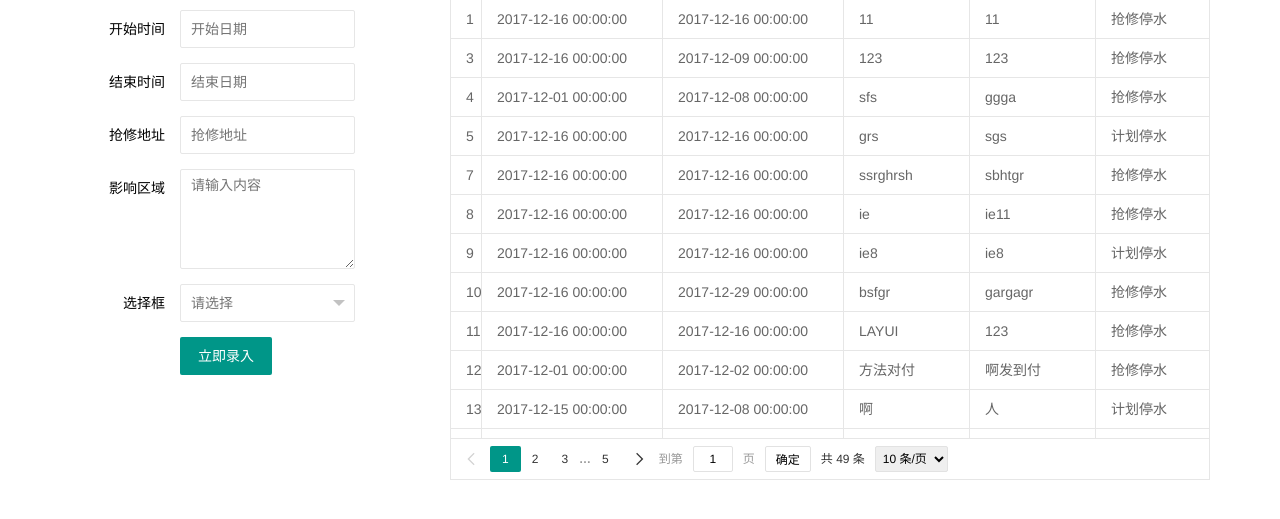
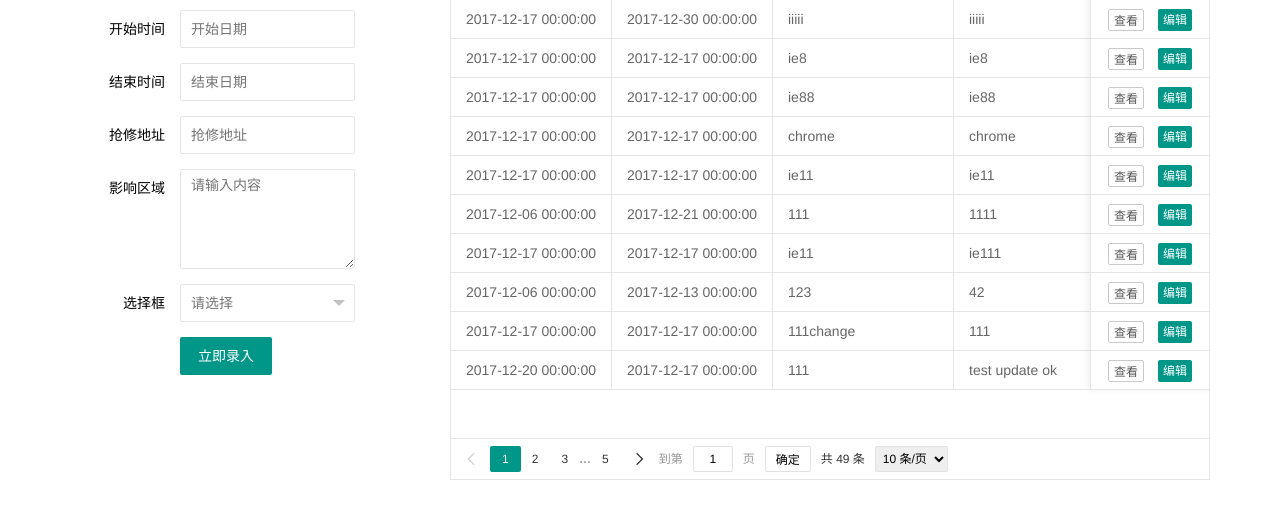
Before and after one commit to worry45678/TingShuiXinXi, a Flask app: page /add in a window 1280 px wide. Shown: the part 131-650 px from the top of the page. Run offline with Flask 2, Linux system fonts and the light colour scheme; a user stored in the database is signed in; data comes from the database, SQL or seed files in the repository; both versions use the stored data as it was after the commit; some libraries are stand-ins or nearby versions.

Commit message:
编辑功能完成

```diff
--- a/app/main/views.py
+++ b/app/main/views.py
@@ -18,23 +18,39 @@ def index():
 @login_required
 def addData():
     form = InputData()
+    typelist = tblType.query.all()
     try:
         ed = datetime.strptime(form.enddate.data,'%Y-%m-%d %H:%M:%S')
     except:
         ed = None
     if request.method == 'POST':
-        inputdata=tblData(startdate=form.startdate.data,
-        enddate=ed,
-        address=form.address.data,
-        area=form.area.data,
-        type_id=form.type_id.data,
-        user_id=current_user.id)
+        print(request.form.get('id'))
+        if request.form.get('id'):
+            print('update')
+            inputdata = tblData.query.get(request.form.get('id'))
+            inputdata.startdate=form.startdate.data
+            inputdata.enddate = ed
+            inputdata.address = form.address.data
+            inputdata.area = form.area.data
+            inputdata.type_id = form.type_id.data
+            inputdata.user_id = current_user.id
+        else:
+            print('add')
+            inputdata=tblData(startdate=form.startdate.data,
+            enddate=ed,
+            address=form.address.data,
+            area=form.area.data,
+            type_id=form.type_id.data,
+            user_id=current_user.id)
         db.session.add(inputdata)
         flash('输入信息成功')
         return redirect(url_for('main.addData'))
-    return render_template('add.html',form=form)
+    return render_template('add.html',form=form, typelist=typelist)
 
 @main.route('/tblJSON/')
 @login_required
 def tblJSON():
-    return '''{"code":0,"msg":"","count":%d,"data":%s}''' %(tblData.query.count(), tblData.query.all())
+    """
+    逆序、分页查询停水信息列表，JSON格式
+    """
+    return '''{"code":0,"msg":"","count":%d,"data":%s}''' %(tblData.query.count(), tblData.query.order_by(db.desc(tblData.id)).offset(int(request.args.get('limit'))*(int(request.args.get('page'))-1)).limit(request.args.get('limit')).all())
--- a/app/templates/add.html
+++ b/app/templates/add.html
@@ -13,6 +13,7 @@
           </div>
 <form id="login" class="layui-form" action method="POST">
     <div class="layui-form-item">
+      <input type="text" name="id" id="id" value="" style="display:none">
       <label class="layui-form-label">开始时间</label>
       <div class="layui-input-block">
         <input type="text" name="startdate" id="startdate" required  lay-verify="required" placeholder="开始日期" autocomplete="off" class="layui-input">
@@ -43,8 +44,10 @@
             <div class="layui-input-block">
               <select name="type_id" id="type_id" lay-verify="required">
                 <option value=""></option>
-                <option value="1">抢修停水</option>
-                <option value="2">计划停水</option>
+                {% for types in typelist %}
+                <option value="{{ types.id }}">{{ types.name }}</option>
+                {% endfor %}
+
               </select>
             </div>
           </div>
@@ -52,7 +55,7 @@
 
   <div class="layui-form-item">
     <div class="layui-input-block">
-      <button class="layui-btn" lay-submit lay-filter="formDemo">立即录入</button>
+      <button id="submit" class="layui-btn" lay-submit lay-filter="formDemo">立即录入</button>
     </div>
   </div>
 </form>
@@ -62,6 +65,10 @@
 </div>
 <div class="layui-col-md8">
     <table id="tingshui" lay-filter="test"></table>
+    <script type="text/html" id="barDemo">
+      <a class="layui-btn layui-btn-primary layui-btn-xs" lay-event="detail">查看</a>
+      <a class="layui-btn layui-btn-xs" lay-event="edit">编辑</a>
+    </script>
 </div>
     </div>
     </div>
@@ -86,12 +93,12 @@ layui.use('laydate', function(){
   });
   layui.use('form', function(){
       var form = layui.form;
-
+      /*
       //监听提交
       form.on('submit(formDemo)', function(data){
       $('#login').submit();
        // $.post('auth/login',data.field);
-      });
+      });*/
     });
 
 
@@ -106,15 +113,34 @@ table.render({
   ,cellMinWidth: 20
   ,page: true
   ,cols: [[{
-    field: 'id',title: 'ID',width:16,align:'center'}
-    ,{field: 'startdate', title: '开始日期', width:180,sort:true}
-    ,{field: 'enddate', title: '结束日期',width:180, sort:true}
-    ,{field: 'address', title: '地址'}
-    ,{field: 'area', title: '范围'}
-    ,{field: 'typename', title:'类型', sort:true }
+    field: 'startdate', title: '开始日期', width:160,sort:true}
+    ,{field: 'enddate', title: '结束日期',width:160, sort:true}
+    ,{field: 'address', title: '地址',width:180}
+    ,{field: 'area', title: '范围',width:200}
+    ,{field: 'typename', title:'类型', sort:true,width:90 }
+    ,{fixed: 'right', width:118, align:'center', toolbar: '#barDemo'}
     ]] //设置表头
   //,…… //更多参数参考右侧目录：基本参数选项
 });
+  //监听工具条
+  table.on('tool(test)', function(obj){
+    var data = obj.data;
+    if(obj.event === 'detail'){ // 查看详情
+      layer.msg('ID'+ data.id +'：' + data.typename + '<br>开始时间:'
+      + data.startdate + '<br>结束时间:' + data.enddate
+      + '<br>抢修地址:' + data.address + '<br>影响范围:' + data.area);
+    } else if(obj.event === 'edit'){ // 编辑数据
+      $('#id').val(data.id);
+      $('#startdate').val(data.startdate);
+      $('#enddate').val(data.enddate);
+      $('#address').val(data.address);
+      $('#area').val(data.area);
+      $('.layui-select-title>input').val(data.typename)
+      $('#type_id>option:contains('+data.typename+')')[0].selected=true
+      layer.msg('左边表单中进行编辑'); //提示信息
+      $('#submit').attr('class','layui-btn layui-btn-warm').text('确认修改') // 改变提交按钮
+    }
+  });
 })
 </script>
 {% endblock %}
--- a/app/templates/baselayui.html
+++ b/app/templates/baselayui.html
@@ -10,6 +10,9 @@
     <link rel="shortcut icon" href="/static/favicon.ico"
       type="image/x-icon"> <link rel="icon" href="/static/favicon.ico"
                                  type="image/x-icon">
+    <!--[if lt IE 9]>
+      <script src="http://cdn.bootcss.com/respond.js/1.4.2/respond.min.js"></script>
+<![endif]—>-->
 
   </head>
   <body>
@@ -41,6 +44,9 @@
 
     <script src="//cdnjs.cloudflare.com/ajax/libs/jquery/1.12.4/jquery.min.js"></script>
     <script src="/static/layui/layui.js"></script>
+    <script>
+    $.ajaxSetup({cache:false}) //ajax请求禁止缓存
+    </script>
 
 {% block scripts %}
 {% endblock %}
```
Also changed, not shown: notebook.md (+3 -0 lines), app/test2.db, readme.md.
